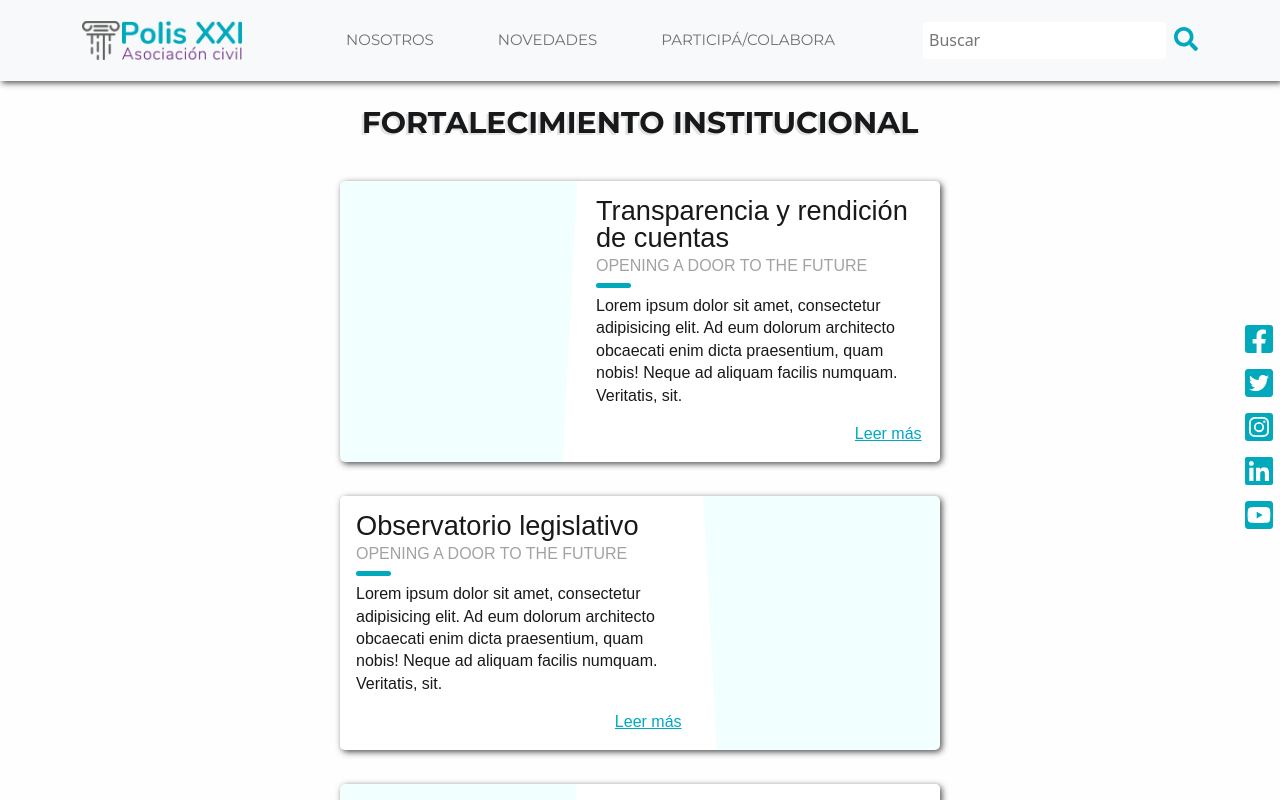
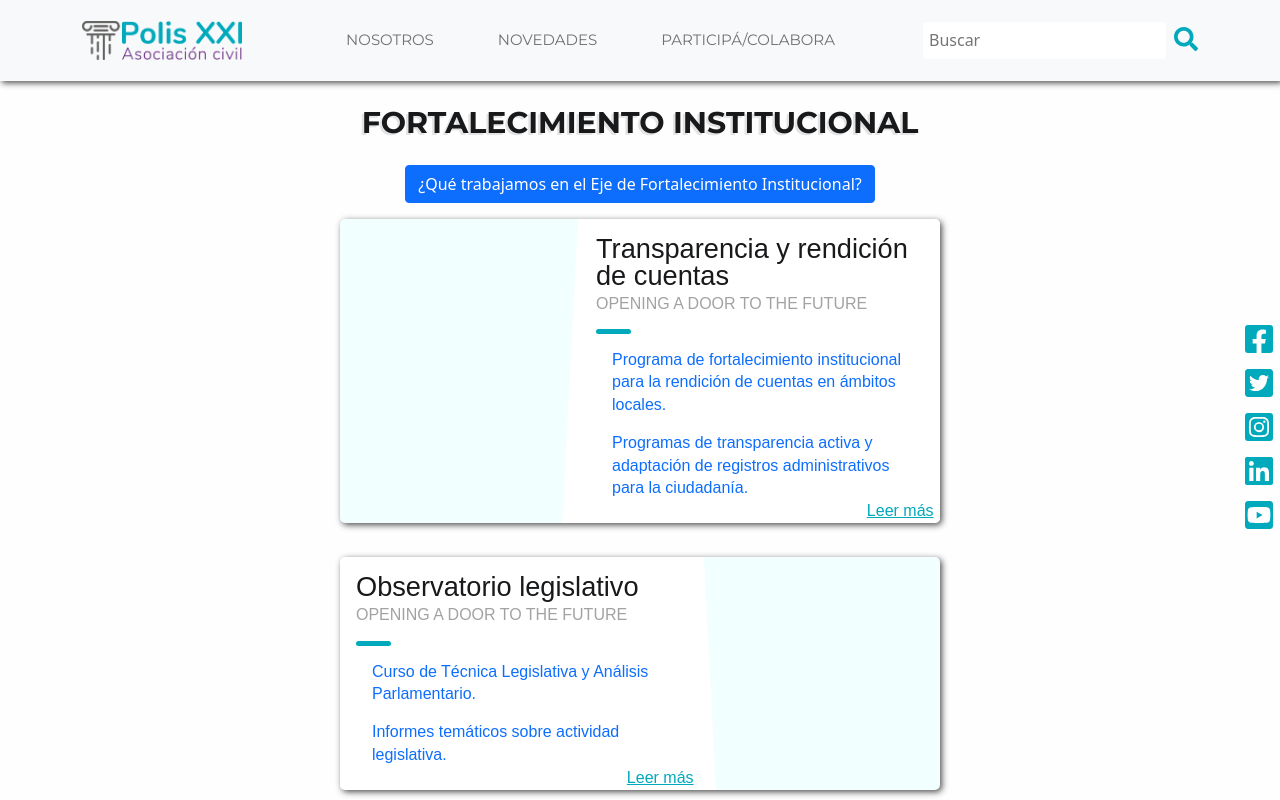
Before and after one commit to RodrigoM10/Polis-XXI-Web, a React (Create React App) app in the folder Frontend/: page /institutions in a window 1280 px wide. Shown: the top 800 px of the page. Built offline with nearby package versions, Linux system fonts and the light colour scheme.

Commit message:
info fortalecimiento institucional

```diff
--- a/Frontend/package.json
+++ b/Frontend/package.json
@@ -12,6 +12,7 @@
     "react": "^17.0.2",
     "react-bootstrap": "^2.0.2",
     "react-dom": "^17.0.2",
+    "react-horizontal-timeline": "^1.5.3",
     "react-icons": "^4.3.1",
     "react-router-dom": "^6.0.2",
     "react-scripts": "4.0.3",
--- a/Frontend/src/components/cardsAxes/CardAxes.jsx
+++ b/Frontend/src/components/cardsAxes/CardAxes.jsx
@@ -1,7 +1,8 @@
 import React from 'react'
+import { NavLink } from 'react-bootstrap'
 import './cardAxes.scss'
 
-export const CardAxes = ({infoCardAxes}) => {
+export const CardAxes = ({ infoCardAxes }) => {
 
     return (
         <div className={`blog-card ${infoCardAxes.position} px-0 mx-auto`}>
@@ -22,11 +23,22 @@ export const CardAxes = ({infoCardAxes}) => {
             </div>
             <div className="description">
                 <h1>{infoCardAxes.title}</h1>
+                <div className="d-flex flex-column justify-content-between">
                     <h2>Opening a door to the future</h2>
-                    <p> Lorem ipsum dolor sit amet, consectetur adipisicing elit. Ad eum dolorum architecto obcaecati enim dicta praesentium, quam nobis! Neque ad aliquam facilis numquam. Veritatis, sit.</p>
-                    <p className="read-more">
+                    <div>
+                        <p>
+                            <NavLink>
+                                {infoCardAxes.text}
+                            </NavLink>
+                            <NavLink>
+                                {infoCardAxes.text1}
+                            </NavLink>
+                        </p>
+                    </div>
+                </div>
+                    <span className="read-more">
                         <a href="#">Leer más</a>
-                    </p>
+                    </span>
             </div>
         </div>
     )
--- a/Frontend/src/components/cardsAxes/cardAxes.scss
+++ b/Frontend/src/components/cardsAxes/cardAxes.scss
@@ -110,6 +110,9 @@ $color_grey_dark: #a2a2a2;
     }
     .read-more {
       text-align: right;
+      bottom: 0px;
+      right: 4px;
+      position: absolute;
       a {
         color: $color_prime;
         display: inline-block;
--- a/Frontend/src/pages/Institutions.jsx
+++ b/Frontend/src/pages/Institutions.jsx
@@ -1,8 +1,9 @@
 import React from 'react'
-import { Container } from 'react-bootstrap'
+import { Button, Container, Modal } from 'react-bootstrap'
 import { CardsInstitutions } from '../components/cardsAxes/CardsInstitutions'
 
 function Institutions() {
+    const [modalShow, setModalShow] = React.useState(false);
 
     let infoAxesInstitutions = [
         {
@@ -10,29 +11,65 @@ function Institutions() {
             title: 'Transparencia y rendición de cuentas',
             subtitle: '',
             position: '',
-            text: 'Conocé nuestra historia, webinars, eventos y agenda.'
+            text: 'Programa de fortalecimiento institucional para la rendición de cuentas en ámbitos locales.',
+            text1: 'Programas de transparencia activa y adaptación de registros administrativos para la ciudadanía.'
         },
         {
             id: 2,
             title: 'Observatorio legislativo',
             subtitle: '',
             position: 'alt',
-            text: 'Conocé nuestra historia, webinars, eventos y agenda.'
+            text: 'Curso de Técnica Legislativa y Análisis Parlamentario.',
+            text1: 'Informes temáticos sobre actividad legislativa.'
         },
         {
             id: 3,
             title: 'Observatorio vial ',
             subtitle: '',
             position: '',
-            text: 'Conocé nuestra historia, webinars, eventos y agenda.'
+            text: 'Modelos de gestión para la aplicación de sistemas de estadística vial y siniestral en gobiernos locales.',
+            text1: 'Ciclos de talleres y simposios abiertos a la comunidad orientados a promover la seguridad vial, la movilidad sustentable y los hábitos saludables en el espacio público.'
         },
 
     ]
+
+    function MyVerticallyCenteredModal(props) {
+        return (
+            <Modal
+                {...props}
+                size="lg"
+                aria-labelledby="contained-modal-title-vcenter"
+                centered
+            >
+                <Modal.Header closeButton>
+                    <Modal.Title id="contained-modal-title-vcenter">
+                        ¿ Qué trabajamos ?
+                    </Modal.Title>
+                </Modal.Header>
+                <Modal.Body>
+                    <p>
+                        Diseñamos recursos y herramientas para contribuir al fortalecimiento de todos los niveles de gobierno de cara al desarrollo y gestión de políticas e iniciativas sostenibles y transparentes. Nuestro trabajo se orienta a modernizar las estructuras institucionales en pos de garantizar instancias de toma de decisiones representativas y cercanas a las necesidades de la ciudadanía.
+                    </p>
+                </Modal.Body>
+            </Modal>
+        );
+    }
+
+
     return (
         <Container>
             <h2 className='text-center my-4 title-axes'>
                 FORTALECIMIENTO INSTITUCIONAL
             </h2>
+            <div className="text-center">
+                <Button variant="primary" onClick={() => setModalShow(true)}>
+                    ¿Qué trabajamos en el Eje de Fortalecimiento Institucional?
+                </Button>
+            </div>
+            <MyVerticallyCenteredModal
+                show={modalShow}
+                onHide={() => setModalShow(false)}
+            />
             <CardsInstitutions
                 infoAxesInstitutions={infoAxesInstitutions}
             />
```
Also changed, not shown: 1 other file (tests, documents, lock files or other folders). Lines whose indentation alone changed are shown as unchanged.
